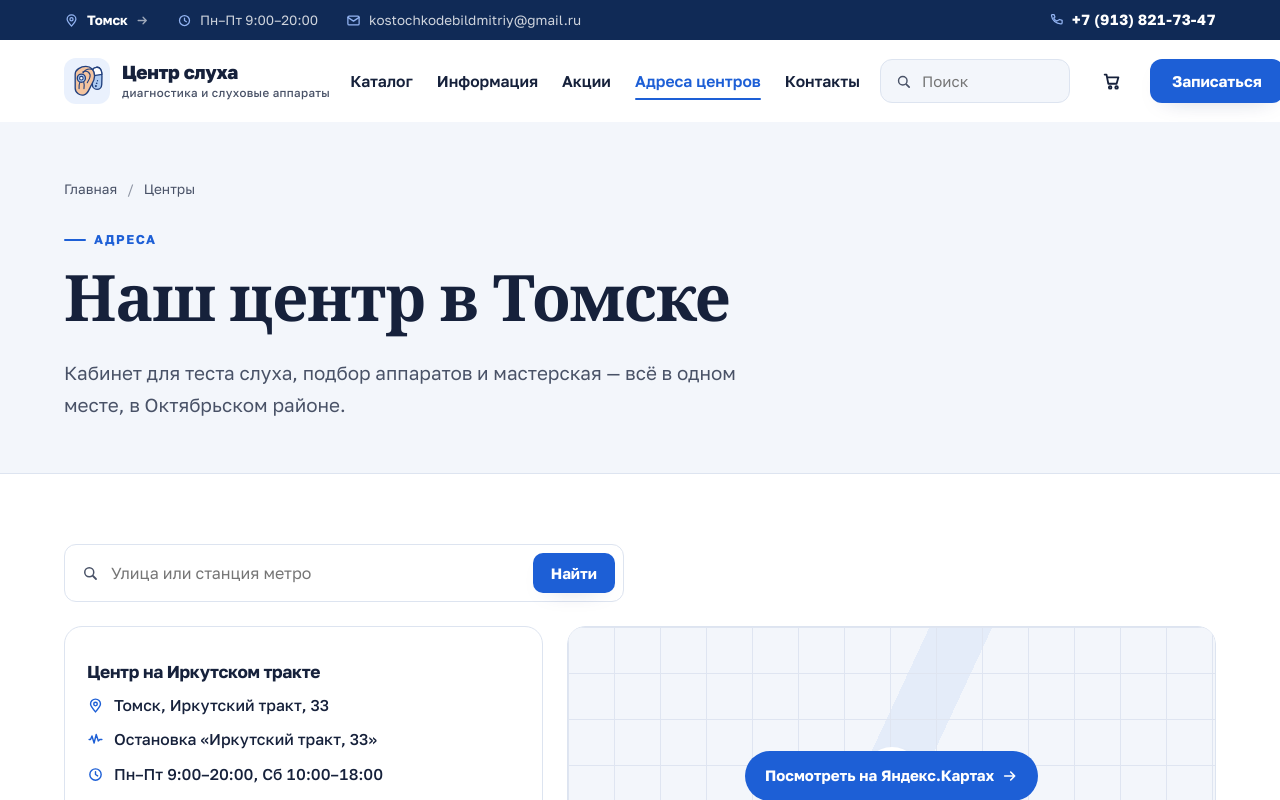
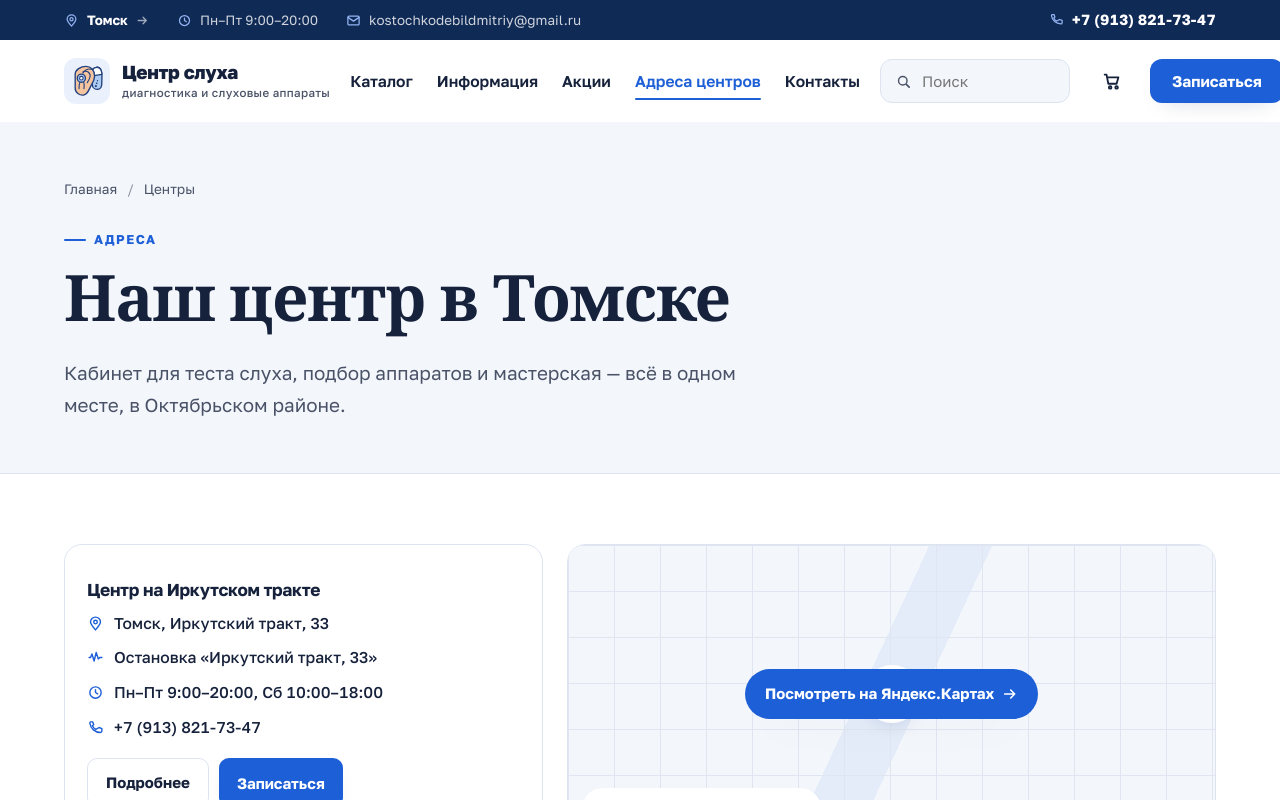
Before and after one commit to FrogHoppingAmongTulips/centr-sluha-site, a React (Vite) app: page /locations in a window 1280 px wide. Shown: the top 800 px of the page. Built offline with nearby package versions, Linux system fonts and the light colour scheme.

Commit message:
Убран поиск по адресу на странице центров

```diff
--- a/src/pages/Locations.jsx
+++ b/src/pages/Locations.jsx
@@ -23,13 +23,7 @@ export default function Locations() {
 
       <section className="section">
         <div className="container">
-          <form className="addr-search" onSubmit={(e) => e.preventDefault()}>
-            <Icon name="search" size={18} />
-            <input type="search" placeholder="Улица или станция метро" aria-label="Поиск по адресу" />
-            <button className="btn btn-primary btn-sm" type="submit">Найти</button>
-          </form>
-
-          <div className="map-split" style={{ marginTop: 24 }}>
+          <div className="map-split">
             <Reveal className="map-split__list">
               {CENTERS.map((c) => (
                 <div className="acard" key={c.slug}>
--- a/src/pages/Pages.css
+++ b/src/pages/Pages.css
@@ -252,13 +252,6 @@
 
 /* ===== Страница центра ===== */
 .acard__actions { display: flex; gap: 10px; flex-wrap: wrap; margin-top: 6px; }
-.addr-search {
-  display: flex; align-items: center; gap: 12px; max-width: 560px;
-  background: #fff; border: 1px solid var(--line); border-radius: var(--radius-sm); padding: 8px 8px 8px 16px;
-}
-.addr-search svg { color: var(--muted); flex-shrink: 0; }
-.addr-search input { flex-grow: 1; border: none; outline: none; font-family: inherit; font-size: 1rem; }
-
 .center__top { display: grid; grid-template-columns: 1.1fr 0.9fr; gap: clamp(28px, 4vw, 56px); align-items: start; }
 .center__shot { border-radius: var(--radius); }
 .center__thumbs { display: grid; grid-template-columns: repeat(3, 1fr); gap: 12px; margin-top: 12px; }
```
